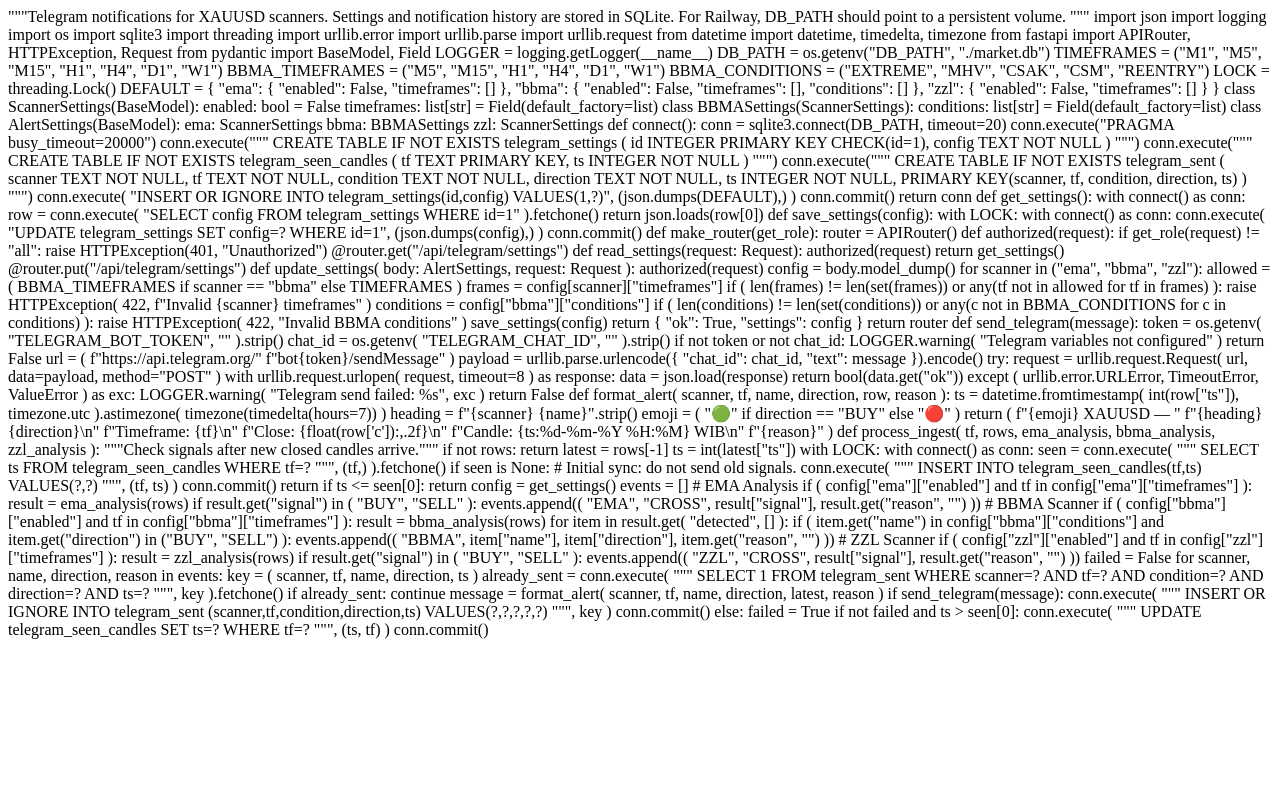
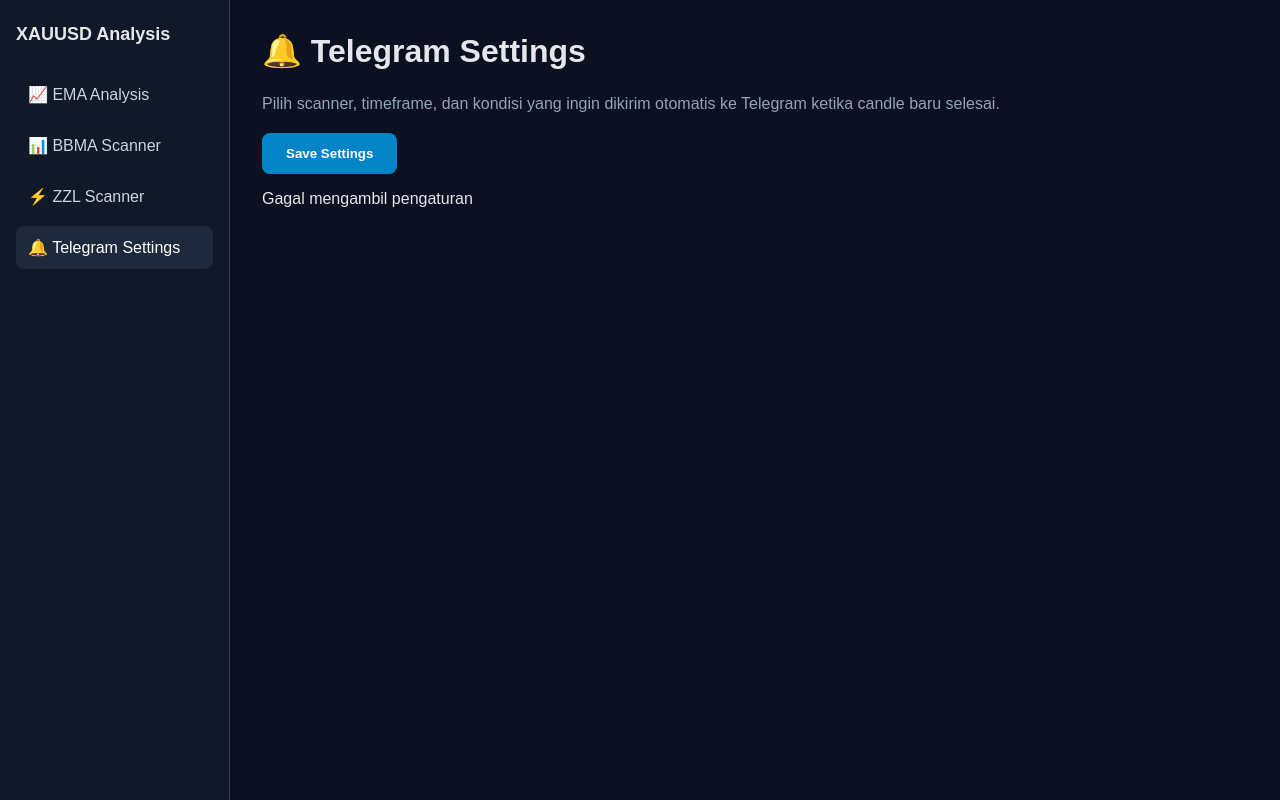
Before and after one commit to oslatush/xaausd-analysis, a Python web app: template xauusd_mobile_web/xauusd_mobile_web/templates/telegram.html in a window 1280 px wide. Run offline with Jinja, Linux system fonts and the light colour scheme; the template is opened without the code that fills it, so the values that code supplies are empty.

Commit message:
Update telegram.html

```diff
--- a/xauusd_mobile_web/xauusd_mobile_web/templates/telegram.html
+++ b/xauusd_mobile_web/xauusd_mobile_web/templates/telegram.html
@@ -1,425 +1,257 @@
 
-"""Telegram notifications for XAUUSD scanners.
+<!DOCTYPE html>
+<html lang="id">
+<head>
+  <meta charset="UTF-8">
+  <meta name="viewport" content="width=device-width, initial-scale=1">
+  <title>Telegram Settings — XAUUSD</title>
+  <style>
+    :root { color-scheme: dark; }
+    * { box-sizing: border-box; }
+    body {
+      margin: 0; background: #0b1120; color: #e5e7eb;
+      font-family: Arial, sans-serif;
+    }
+    .layout { display: flex; min-height: 100vh; }
+    aside {
+      width: 230px; padding: 24px 16px;
+      background: #111827; border-right: 1px solid #334155;
+    }
+    aside h2 { font-size: 18px; margin: 0 0 28px; }
+    aside a {
+      display: block; padding: 12px; margin-bottom: 8px;
+      color: #cbd5e1; text-decoration: none; border-radius: 8px;
+    }
+    aside a.active, aside a:hover { background: #1e293b; color: white; }
+    main { flex: 1; padding: 32px; max-width: 1050px; }
+    h1 { margin-top: 0; }
+    .muted { color: #94a3b8; line-height: 1.6; }
+    .card {
+      background: #111827; border: 1px solid #334155;
+      border-radius: 14px; padding: 24px; margin: 22px 0;
+    }
+    .card-header {
+      display: flex; align-items: center;
+      justify-content: space-between; gap: 12px;
+    }
+    .card h2 { margin: 0; font-size: 20px; }
+    .options {
+      display: flex; flex-wrap: wrap; gap: 12px;
+      margin-top: 16px;
+    }
+    label.option {
+      display: flex; align-items: center; gap: 8px;
+      padding: 11px 14px; background: #1e293b;
+      border-radius: 8px; cursor: pointer;
+    }
+    input { accent-color: #38bdf8; width: 17px; height: 17px; }
+    h3 { margin: 22px 0 8px; font-size: 15px; }
+    button {
+      padding: 13px 24px; border: 0; border-radius: 8px;
+      background: #0284c7; color: white; font-weight: bold;
+      cursor: pointer;
+    }
+    button:disabled { opacity: .5; cursor: wait; }
+    #status { margin-top: 16px; min-height: 22px; }
+    @media(max-width: 650px) {
+      .layout { display: block; }
+      aside { width: 100%; padding: 12px; }
+      aside h2 { margin-bottom: 12px; }
+      main { padding: 18px; }
+      .card { padding: 16px; }
+    }
+  </style>
+</head>
+<body>
+<div class="layout">
+  <aside>
+    <h2>XAUUSD Analysis</h2>
+    <a href="/">📈 EMA Analysis</a>
+    <a href="/bbma">📊 BBMA Scanner</a>
+    <a href="/zzl">⚡ ZZL Scanner</a>
+    <a href="/telegram" class="active">🔔 Telegram Settings</a>
+  </aside>
 
-Settings and notification history are stored in SQLite.
-For Railway, DB_PATH should point to a persistent volume.
-"""
+  <main>
+    <h1>🔔 Telegram Settings</h1>
+    <p class="muted">
+      Pilih scanner, timeframe, dan kondisi yang ingin dikirim
+      otomatis ke Telegram ketika candle baru selesai.
+    </p>
 
-import json
-import logging
-import os
-import sqlite3
-import threading
-import urllib.error
-import urllib.parse
-import urllib.request
-from datetime import datetime, timedelta, timezone
+    <div id="settings"></div>
 
-from fastapi import APIRouter, HTTPException, Request
-from pydantic import BaseModel, Field
+    <button id="saveBtn" onclick="saveSettings()">
+      Save Settings
+    </button>
+    <div id="status" role="status"></div>
+  </main>
+</div>
 
+<script>
+const FRAMES = ["M1", "M5", "M15", "H1", "H4", "D1", "W1"];
+const BBMA_FRAMES = ["M5", "M15", "H1", "H4", "D1", "W1"];
+const CONDITIONS = ["EXTREME", "MHV", "CSAK", "CSM", "REENTRY"];
 
-LOGGER = logging.getLogger(__name__)
+const SCANNERS = [
+  { key: "ema", title: "EMA Analysis", frames: FRAMES },
+  { key: "bbma", title: "BBMA Scanner", frames: BBMA_FRAMES },
+  { key: "zzl", title: "ZZL Scanner", frames: FRAMES }
+];
 
-DB_PATH = os.getenv("DB_PATH", "./market.db")
+function checkbox(name, value, checked) {
+  const label = document.createElement("label");
+  label.className = "option";
 
-TIMEFRAMES = ("M1", "M5", "M15", "H1", "H4", "D1", "W1")
-BBMA_TIMEFRAMES = ("M5", "M15", "H1", "H4", "D1", "W1")
-BBMA_CONDITIONS = ("EXTREME", "MHV", "CSAK", "CSM", "REENTRY")
+  const input = document.createElement("input");
+  input.type = "checkbox";
+  input.dataset.name = name;
+  input.value = value;
+  input.checked = checked;
 
-LOCK = threading.Lock()
-
-DEFAULT = {
-    "ema": {
-        "enabled": False,
-        "timeframes": []
-    },
-    "bbma": {
-        "enabled": False,
-        "timeframes": [],
-        "conditions": []
-    },
-    "zzl": {
-        "enabled": False,
-        "timeframes": []
-    }
+  label.append(input, document.createTextNode(value));
+  return label;
 }
 
+function render(settings) {
+  const root = document.getElementById("settings");
+  root.replaceChildren();
 
-class ScannerSettings(BaseModel):
-    enabled: bool = False
-    timeframes: list[str] = Field(default_factory=list)
+  for (const scanner of SCANNERS) {
+    const data = settings[scanner.key];
+    const card = document.createElement("section");
+    card.className = "card";
 
+    const header = document.createElement("div");
+    header.className = "card-header";
 
-class BBMASettings(ScannerSettings):
-    conditions: list[str] = Field(default_factory=list)
+    const title = document.createElement("h2");
+    title.textContent = scanner.title;
 
+    const toggle = checkbox(
+      scanner.key + ".enabled",
+      "Enable",
+      data.enabled
+    );
 
-class AlertSettings(BaseModel):
-    ema: ScannerSettings
-    bbma: BBMASettings
-    zzl: ScannerSettings
+    header.append(title, toggle);
+    card.append(header);
 
+    const heading = document.createElement("h3");
+    heading.textContent = "Timeframes";
+    card.append(heading);
 
-def connect():
-    conn = sqlite3.connect(DB_PATH, timeout=20)
+    const frames = document.createElement("div");
+    frames.className = "options";
 
-    conn.execute("PRAGMA busy_timeout=20000")
+    for (const tf of scanner.frames) {
+      frames.append(
+        checkbox(
+          scanner.key + ".timeframes",
+          tf,
+          data.timeframes.includes(tf)
+        )
+      );
+    }
 
-    conn.execute("""
-        CREATE TABLE IF NOT EXISTS telegram_settings (
-            id INTEGER PRIMARY KEY CHECK(id=1),
-            config TEXT NOT NULL
-        )
-    """)
+    card.append(frames);
 
-    conn.execute("""
-        CREATE TABLE IF NOT EXISTS telegram_seen_candles (
-            tf TEXT PRIMARY KEY,
-            ts INTEGER NOT NULL
-        )
-    """)
+    if (scanner.key === "bbma") {
+      const conditionTitle = document.createElement("h3");
+      conditionTitle.textContent = "BBMA Conditions";
+      card.append(conditionTitle);
 
-    conn.execute("""
-        CREATE TABLE IF NOT EXISTS telegram_sent (
-            scanner TEXT NOT NULL,
-            tf TEXT NOT NULL,
-            condition TEXT NOT NULL,
-            direction TEXT NOT NULL,
-            ts INTEGER NOT NULL,
-            PRIMARY KEY(scanner, tf, condition, direction, ts)
-        )
-    """)
+      const conditions = document.createElement("div");
+      conditions.className = "options";
 
-    conn.execute(
-        "INSERT OR IGNORE INTO telegram_settings(id,config) VALUES(1,?)",
-        (json.dumps(DEFAULT),)
-    )
+      for (const condition of CONDITIONS) {
+        conditions.append(
+          checkbox(
+            "bbma.conditions",
+            condition,
+            data.conditions.includes(condition)
+          )
+        );
+      }
 
-    conn.commit()
-    return conn
+      card.append(conditions);
+    }
 
+    root.append(card);
+  }
+}
 
-def get_settings():
-    with connect() as conn:
-        row = conn.execute(
-            "SELECT config FROM telegram_settings WHERE id=1"
-        ).fetchone()
+function selected(name) {
+  return [...document.querySelectorAll("input")]
+    .filter(input => input.dataset.name === name && input.checked)
+    .map(input => input.value);
+}
 
-        return json.loads(row[0])
+function collect() {
+  const config = {};
 
+  for (const scanner of SCANNERS) {
+    config[scanner.key] = {
+      enabled: selected(scanner.key + ".enabled").length > 0,
+      timeframes: selected(scanner.key + ".timeframes")
+    };
+  }
 
-def save_settings(config):
-    with LOCK:
-        with connect() as conn:
-            conn.execute(
-                "UPDATE telegram_settings SET config=? WHERE id=1",
-                (json.dumps(config),)
-            )
-            conn.commit()
+  config.bbma.conditions = selected("bbma.conditions");
+  return config;
+}
 
+async function loadSettings() {
+  const status = document.getElementById("status");
 
-def make_router(get_role):
-    router = APIRouter()
+  try {
+    const response = await fetch("/api/telegram/settings");
 
-    def authorized(request):
-        if get_role(request) != "all":
-            raise HTTPException(401, "Unauthorized")
+    if (response.status === 401) {
+      location.href = "/login";
+      return;
+    }
 
-    @router.get("/api/telegram/settings")
-    def read_settings(request: Request):
-        authorized(request)
-        return get_settings()
+    if (!response.ok) throw new Error("Gagal mengambil pengaturan");
 
-    @router.put("/api/telegram/settings")
-    def update_settings(
-        body: AlertSettings,
-        request: Request
-    ):
-        authorized(request)
-        config = body.model_dump()
+    render(await response.json());
+  } catch (error) {
+    status.textContent = error.message;
+  }
+}
 
-        for scanner in ("ema", "bbma", "zzl"):
-            allowed = (
-                BBMA_TIMEFRAMES
-                if scanner == "bbma"
-                else TIMEFRAMES
-            )
+async function saveSettings() {
+  const button = document.getElementById("saveBtn");
+  const status = document.getElementById("status");
 
-            frames = config[scanner]["timeframes"]
+  button.disabled = true;
+  status.textContent = "Menyimpan...";
 
-            if (
-                len(frames) != len(set(frames))
-                or any(tf not in allowed for tf in frames)
-            ):
-                raise HTTPException(
-                    422,
-                    f"Invalid {scanner} timeframes"
-                )
+  try {
+    const response = await fetch("/api/telegram/settings", {
+      method: "PUT",
+      headers: { "Content-Type": "application/json" },
+      body: JSON.stringify(collect())
+    });
 
-        conditions = config["bbma"]["conditions"]
+    if (response.status === 401) {
+      location.href = "/login";
+      return;
+    }
 
-        if (
-            len(conditions) != len(set(conditions))
-            or any(c not in BBMA_CONDITIONS for c in conditions)
-        ):
-            raise HTTPException(
-                422,
-                "Invalid BBMA conditions"
-            )
+    if (!response.ok) {
+      throw new Error("Gagal menyimpan pengaturan");
+    }
 
-        save_settings(config)
+    status.textContent = "✓ Pengaturan berhasil disimpan.";
+  } catch (error) {
+    status.textContent = error.message;
+  } finally {
+    button.disabled = false;
+  }
+}
 
-        return {
-            "ok": True,
-            "settings": config
-        }
-
-    return router
-
-
-def send_telegram(message):
-    token = os.getenv(
-        "TELEGRAM_BOT_TOKEN", ""
-    ).strip()
-
-    chat_id = os.getenv(
-        "TELEGRAM_CHAT_ID", ""
-    ).strip()
-
-    if not token or not chat_id:
-        LOGGER.warning(
-            "Telegram variables not configured"
-        )
-        return False
-
-    url = (
-        f"https://api.telegram.org/"
-        f"bot{token}/sendMessage"
-    )
-
-    payload = urllib.parse.urlencode({
-        "chat_id": chat_id,
-        "text": message
-    }).encode()
-
-    try:
-        request = urllib.request.Request(
-            url,
-            data=payload,
-            method="POST"
-        )
-
-        with urllib.request.urlopen(
-            request,
-            timeout=8
-        ) as response:
-            data = json.load(response)
-
-        return bool(data.get("ok"))
-
-    except (
-        urllib.error.URLError,
-        TimeoutError,
-        ValueError
-    ) as exc:
-        LOGGER.warning(
-            "Telegram send failed: %s",
-            exc
-        )
-        return False
-
-
-def format_alert(
-    scanner,
-    tf,
-    name,
-    direction,
-    row,
-    reason
-):
-    ts = datetime.fromtimestamp(
-        int(row["ts"]),
-        timezone.utc
-    ).astimezone(
-        timezone(timedelta(hours=7))
-    )
-
-    heading = f"{scanner} {name}".strip()
-
-    emoji = (
-        "🟢"
-        if direction == "BUY"
-        else "🔴"
-    )
-
-    return (
-        f"{emoji} XAUUSD — "
-        f"{heading} {direction}\n"
-        f"Timeframe: {tf}\n"
-        f"Close: {float(row['c']):,.2f}\n"
-        f"Candle: {ts:%d-%m-%Y %H:%M} WIB\n"
-        f"{reason}"
-    )
-
-
-def process_ingest(
-    tf,
-    rows,
-    ema_analysis,
-    bbma_analysis,
-    zzl_analysis
-):
-    """Check signals after new closed candles arrive."""
-
-    if not rows:
-        return
-
-    latest = rows[-1]
-    ts = int(latest["ts"])
-
-    with LOCK:
-        with connect() as conn:
-            seen = conn.execute(
-                """
-                SELECT ts
-                FROM telegram_seen_candles
-                WHERE tf=?
-                """,
-                (tf,)
-            ).fetchone()
-
-            if seen is None:
-                # Initial sync: do not send old signals.
-                conn.execute(
-                    """
-                    INSERT INTO telegram_seen_candles(tf,ts)
-                    VALUES(?,?)
-                    """,
-                    (tf, ts)
-                )
-                conn.commit()
-                return
-
-            if ts <= seen[0]:
-                return
-
-            config = get_settings()
-            events = []
-
-            # EMA Analysis
-            if (
-                config["ema"]["enabled"]
-                and tf in config["ema"]["timeframes"]
-            ):
-                result = ema_analysis(rows)
-
-                if result.get("signal") in (
-                    "BUY", "SELL"
-                ):
-                    events.append((
-                        "EMA",
-                        "CROSS",
-                        result["signal"],
-                        result.get("reason", "")
-                    ))
-
-            # BBMA Scanner
-            if (
-                config["bbma"]["enabled"]
-                and tf in config["bbma"]["timeframes"]
-            ):
-                result = bbma_analysis(rows)
-
-                for item in result.get(
-                    "detected", []
-                ):
-                    if (
-                        item.get("name")
-                        in config["bbma"]["conditions"]
-                        and item.get("direction")
-                        in ("BUY", "SELL")
-                    ):
-                        events.append((
-                            "BBMA",
-                            item["name"],
-                            item["direction"],
-                            item.get("reason", "")
-                        ))
-
-            # ZZL Scanner
-            if (
-                config["zzl"]["enabled"]
-                and tf in config["zzl"]["timeframes"]
-            ):
-                result = zzl_analysis(rows)
-
-                if result.get("signal") in (
-                    "BUY", "SELL"
-                ):
-                    events.append((
-                        "ZZL",
-                        "CROSS",
-                        result["signal"],
-                        result.get("reason", "")
-                    ))
-
-            failed = False
-
-            for scanner, name, direction, reason in events:
-                key = (
-                    scanner,
-                    tf,
-                    name,
-                    direction,
-                    ts
-                )
-
-                already_sent = conn.execute(
-                    """
-                    SELECT 1
-                    FROM telegram_sent
-                    WHERE scanner=?
-                      AND tf=?
-                      AND condition=?
-                      AND direction=?
-                      AND ts=?
-                    """,
-                    key
-                ).fetchone()
-
-                if already_sent:
-                    continue
-
-                message = format_alert(
-                    scanner,
-                    tf,
-                    name,
-                    direction,
-                    latest,
-                    reason
-                )
-
-                if send_telegram(message):
-                    conn.execute(
-                        """
-                        INSERT OR IGNORE INTO telegram_sent
-                        (scanner,tf,condition,direction,ts)
-                        VALUES(?,?,?,?,?)
-                        """,
-                        key
-                    )
-                    conn.commit()
-                else:
-                    failed = True
-
-            if not failed and ts > seen[0]:
-                conn.execute(
-                    """
-                    UPDATE telegram_seen_candles
-                    SET ts=?
-                    WHERE tf=?
-                    """,
-                    (ts, tf)
-                )
-                conn.commit()
+loadSettings();
+</script>
+</body>
+</html>
```
